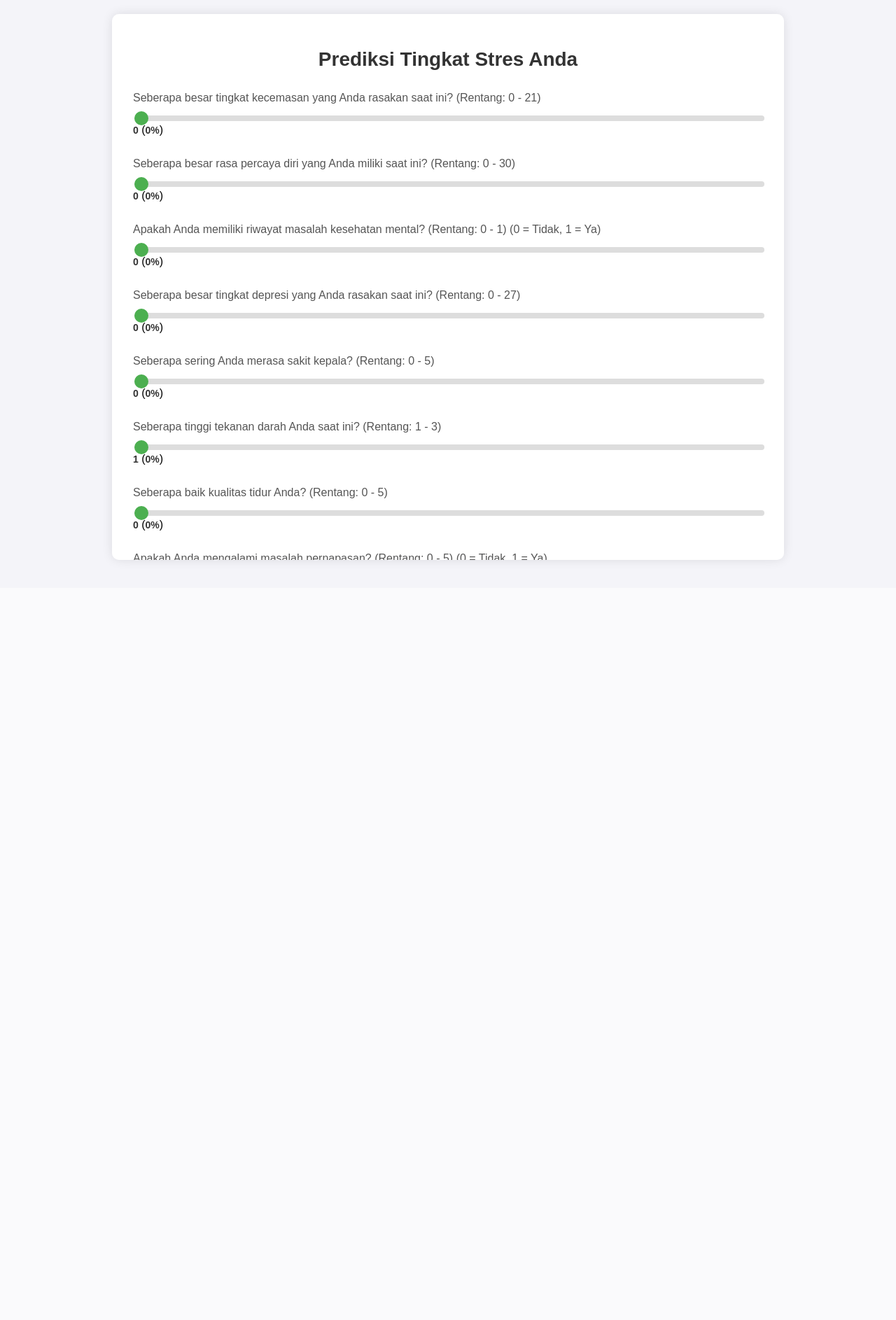
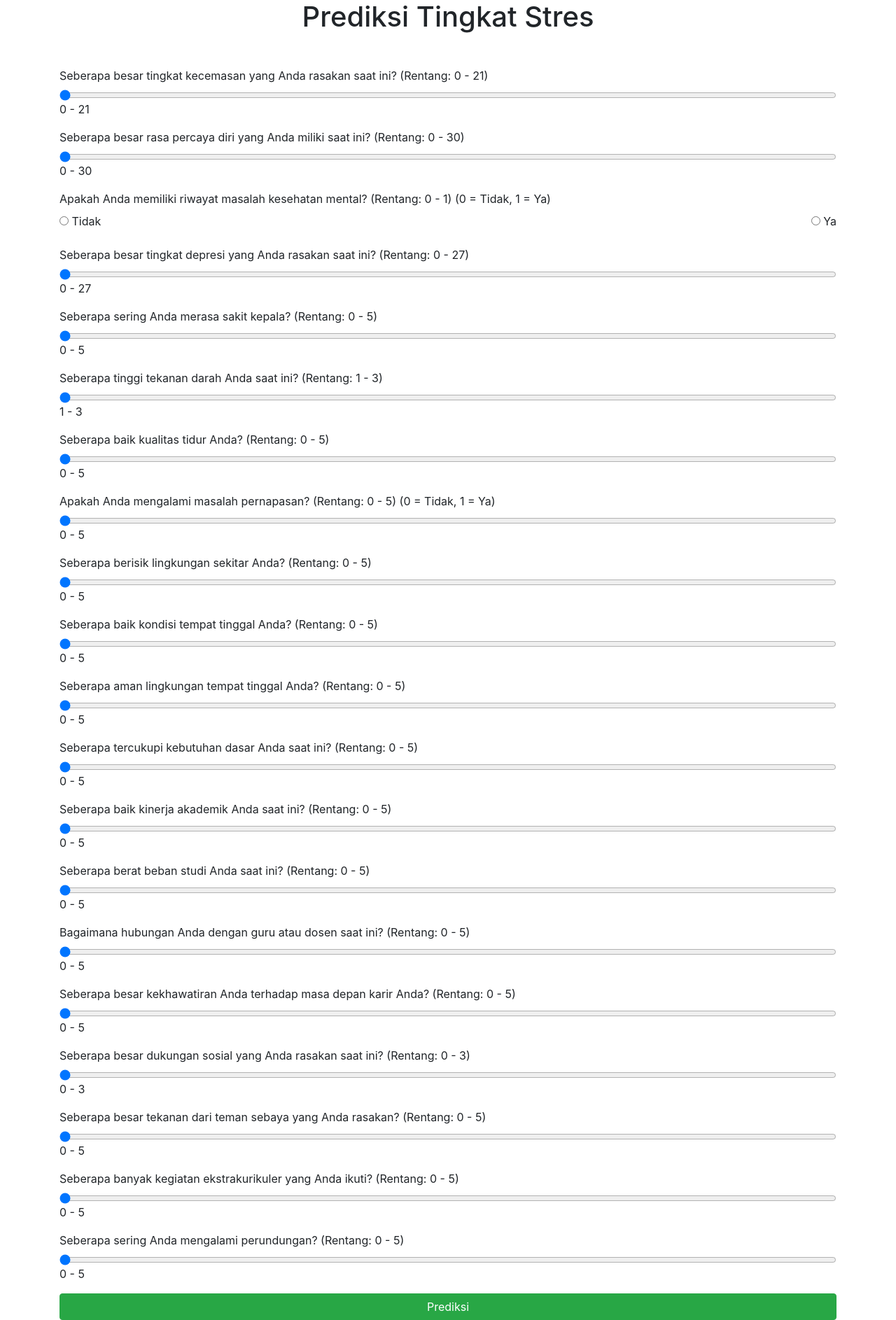
Before and after one commit to rizkyjackbar/skripsi, a Flask app: page / in a window 1280 px wide. Shown: the whole page at 70% size. Before the commit the page ends 805 px from the top, so only its background shows below. Run offline with Flask 3, Linux system fonts and the light colour scheme; some libraries are stand-ins or nearby versions.

Commit message:
make radio button

```diff
--- a/static/style.css
+++ b/static/style.css
@@ -16,17 +16,10 @@ body {
     border-radius: 10px;
     box-shadow: 0 0 15px rgba(0, 0, 0, 0.1);
     width: 100%;
-    max-width: 900px;  /* Memperlebar kontainer untuk lebih banyak ruang */
+    max-width: 900px;
     text-align: left;
     overflow-y: auto;
-    max-height: 90vh; /* Membatasi tinggi agar tidak overflow */
-}
-
-h1 {
-    font-size: 28px;
-    color: #333;
-    text-align: center;
-    margin-bottom: 30px;
+    max-height: 90vh;
 }
 
 /* Styling Form and Inputs */
--- a/templates/index.html
+++ b/templates/index.html
@@ -1,53 +1,55 @@
 <!DOCTYPE html>
-<html lang="en">
+<html lang="id">
 <head>
     <meta charset="UTF-8">
     <meta name="viewport" content="width=device-width, initial-scale=1.0">
-    <title>Stress Level Prediction</title>
-    <link rel="stylesheet" href="{{ url_for('static', filename='style.css') }}">
+    <title>Prediksi Tingkat Stres</title>
+    <!-- Menambahkan Bootstrap dari CDN -->
+    <link href="https://stackpath.bootstrapcdn.com/bootstrap/4.5.2/css/bootstrap.min.css" rel="stylesheet">
+    <link rel="stylesheet" href="styles.css">
 </head>
 <body>
     <div class="container">
-        <h1>Prediksi Tingkat Stres Anda</h1>
+        <h1 class="text-center mb-5">Prediksi Tingkat Stres</h1>
+
         <form method="POST">
-            {% for factor, (min_val, max_val) in min_max_values.items() %}
+            {% for factor, min_max in min_max_values.items() %}
                 <div class="form-group">
-                    <label for="{{ factor }}">{{ get_question_for_factor(factor, min_val, max_val) }}</label>
-                    <input type="range" name="{{ factor }}" min="{{ min_val }}" max="{{ max_val }}" value="{{ min_val }}" step="0.1" class="slider" id="{{ factor }}">
-                    <span id="{{ factor }}_value">{{ min_val }}</span>
-                    (<span id="{{ factor }}_percentage">0%</span>)
+                    <label>{{ get_question_for_factor(factor, min_max[0], min_max[1]) }}</label>
+                    {% if factor == 'mental_health_history' %}
+                        <!-- Radio buttons untuk Riwayat Masalah Kesehatan Mental -->
+                        <div class="d-flex justify-content-between">
+                            <div>
+                                <input type="radio" id="{{ factor }}_0" name="{{ factor }}" value="0" required>
+                                <label for="{{ factor }}_0">Tidak</label>
+                            </div>
+                            <div>
+                                <input type="radio" id="{{ factor }}_1" name="{{ factor }}" value="1" required>
+                                <label for="{{ factor }}_1">Ya</label>
+                            </div>
+                        </div>
+                    {% else %}
+                        <!-- Input untuk rentang nilai -->
+                        <input type="range" class="form-control-range" name="{{ factor }}" min="{{ min_max[0] }}" max="{{ min_max[1] }}" value="{{ min_max[0] }}" required>
+                        <span>{{ min_max[0] }} - {{ min_max[1] }}</span>
+                    {% endif %}
                 </div>
             {% endfor %}
-            <button type="submit" class="submit-btn">Kirim</button>
+
+            <button type="submit" class="btn btn-success btn-block">Prediksi</button>
         </form>
 
         {% if stress_level %}
-            <div class="result">
-                <h3>Tingkat Stres Anda: {{ stress_level }}</h3>
-                <div class="advice">
-                    <p>{{ advice[0] }}</p> <!-- Tampilkan saran dalam paragraf utuh -->
-                </div>
+            <div class="result mt-5 p-4 rounded shadow">
+                <h3 class="text-center">Tingkat Stres Anda : {{ stress_level }}</h3>
+                <p>{{ advice[0] }}</p>
             </div>
         {% endif %}
     </div>
 
-    <script>
-        // Update nilai slider dan persentase saat bergerak
-        document.querySelectorAll('.slider').forEach(slider => {
-            slider.oninput = function() {
-                // Update nilai slider
-                const value = parseFloat(this.value);
-                const min = parseFloat(this.min);
-                const max = parseFloat(this.max);
-
-                // Hitung persentase
-                const percentage = ((value - min) / (max - min) * 100).toFixed(1);
-
-                // Tampilkan nilai dan persentase
-                document.getElementById(this.id + '_value').textContent = value;
-                document.getElementById(this.id + '_percentage').textContent = percentage + "%";
-            };
-        });
-    </script>
+    <!-- Menambahkan Bootstrap JS dan jQuery -->
+    <script src="https://code.jquery.com/jquery-3.5.1.slim.min.js"></script>
+    <script src="https://cdn.jsdelivr.net/npm/@popperjs/core@2.5.4/dist/umd/popper.min.js"></script>
+    <script src="https://stackpath.bootstrapcdn.com/bootstrap/4.5.2/js/bootstrap.min.js"></script>
 </body>
 </html>
```
Also changed, not shown: other parts of static/style.css (+1 -45 lines).
